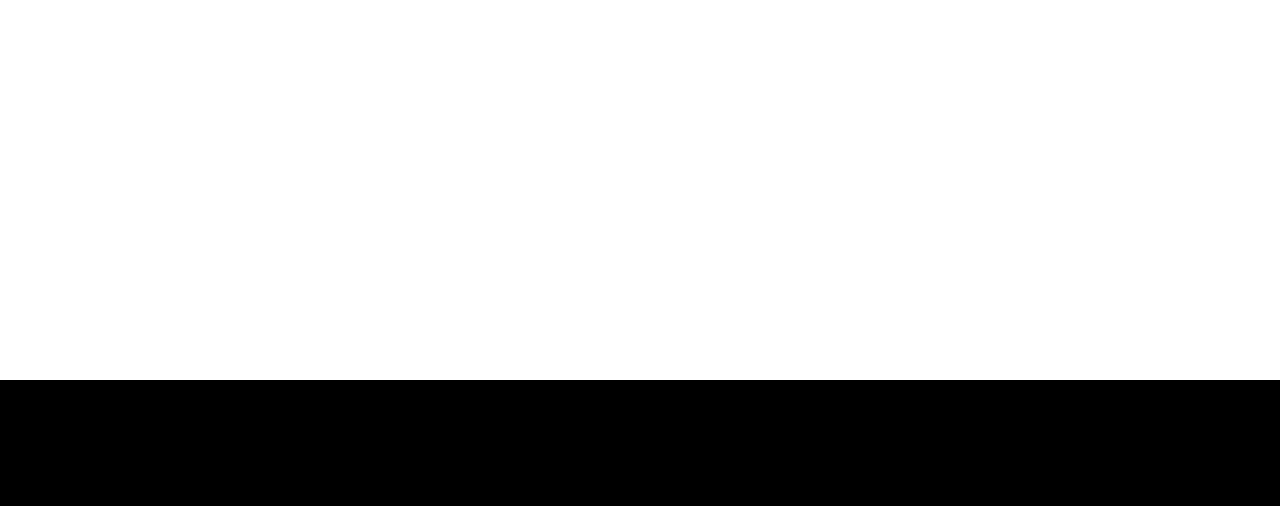
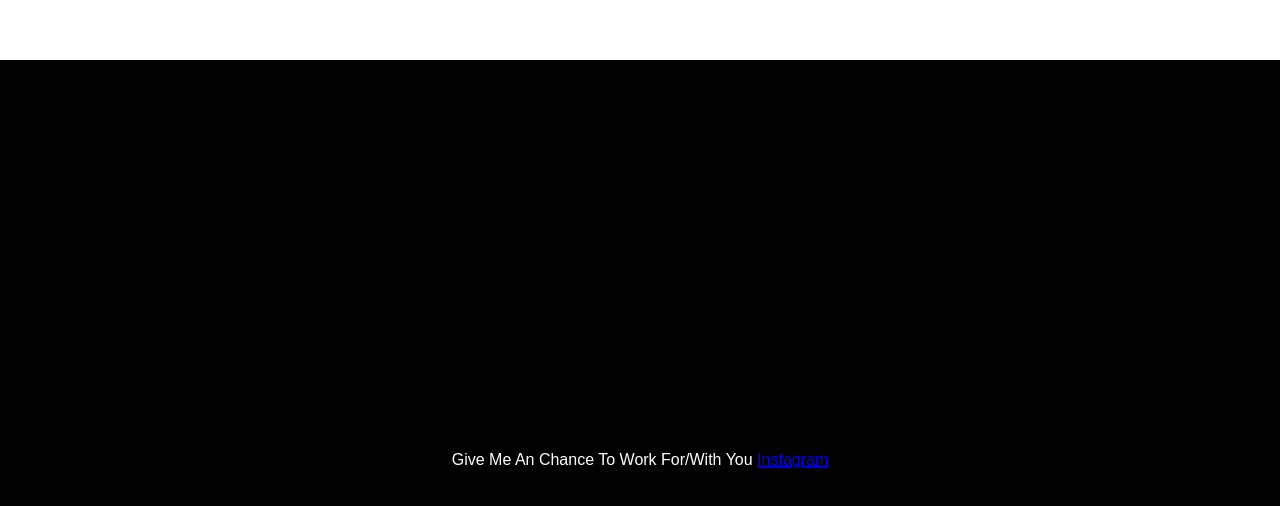
Before and after one commit to Manishbhai9350/Rotating-Cards, a plain HTML site: page index.html in a window 1280 px wide. Shown: the part 3140-3646 px from the top of the page. Drawn offline with nearby package versions, Linux system fonts and the light colour scheme.

Commit message:
Final Version

```diff
--- a/data.js
+++ b/data.js
@@ -24,7 +24,7 @@ export const Cards = [
         img:'./public/wall5.jpg',
         type:'fill'
     },
-    {
-        type:'empty'
-    },
+    // {
+    //     type:'empty'
+    // },
 ]
--- a/index.html
+++ b/index.html
@@ -37,7 +37,9 @@
           </div>
         </div>
       </section>
-      <section class="spaccer"></section>
+      <section class="spaccer">
+        <p>Give Me An Chance To Work For/With You <a href="https://www.instagram.com/dev_manish_js/">Instagram</a></p>
+      </section>
     </main>
     <script
       src="https://cdnjs.cloudflare.com/ajax/libs/gsap/3.12.5/ScrollTrigger.min.js"
--- a/style.css
+++ b/style.css
@@ -11,6 +11,10 @@ body {
   width: 100%;
   height: 100%;
   position: relative;
+}
+
+::-webkit-scrollbar {
+  display: none;
 }
 
 main {
@@ -48,6 +52,11 @@ nav {
   width: 100%;
   height: 100vh;
   background: black;
+  color:white;
+  display: flex;
+  justify-content: center;
+  align-items: center;
+  text-align: center;
 }
 
 .landing {
```
